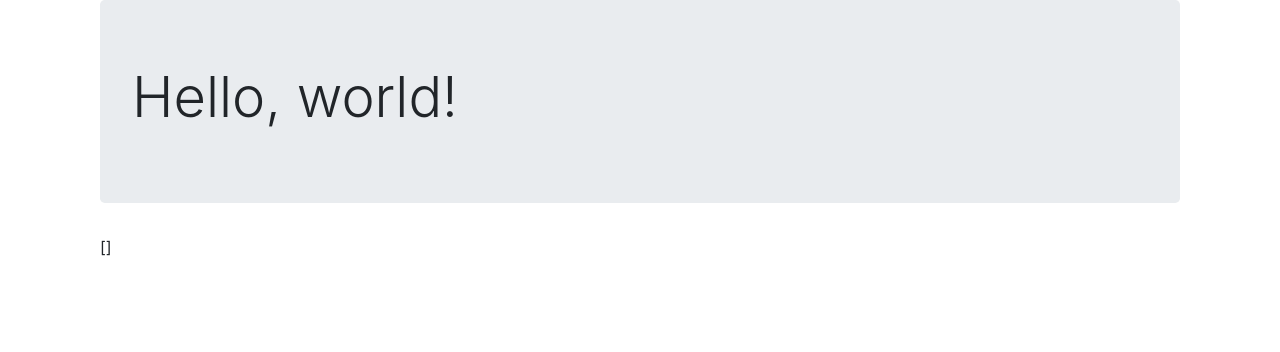
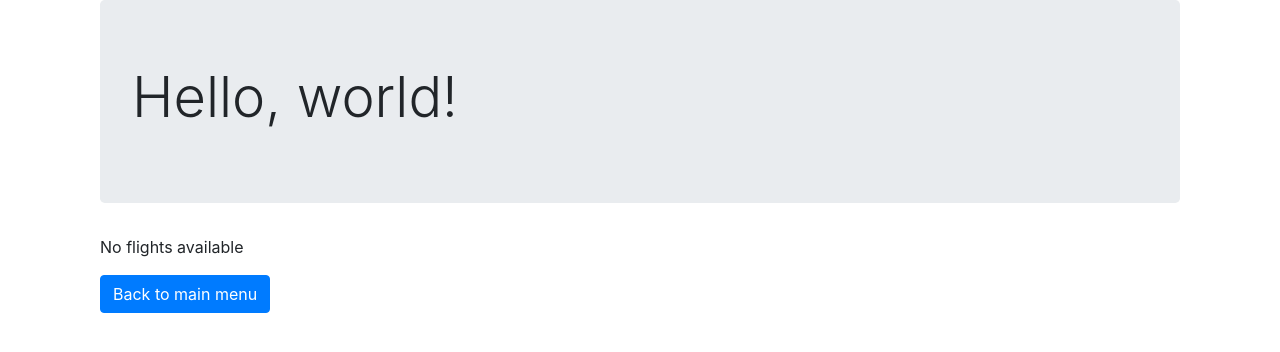
Before and after one commit to geomin76/flightsearcher, an Angular app in the folder frontend/: page /results in a window 1280 px wide. Shown: the top 352 px of the page. Built offline with nearby package versions, Linux system fonts and the light colour scheme.

Commit message:
flight array size checker

```diff
--- a/frontend/src/app/query/query.component.ts
+++ b/frontend/src/app/query/query.component.ts
@@ -15,13 +15,11 @@ export class QueryComponent implements OnInit {
 
   constructor(private dataService : DatarequestService, private router: Router) { }
 
-  // public gps = [];
 
   ngOnInit(): void {
-    // this.gps = this._locationService.getLocation();
-    // console.log(this.gps);
   }
 
+  //need loading screen
   onSubmit() {
     // console.log(this.searchModel);
     this.dataService.getFlights("-77.018727", "38.859887", this.searchModel.destination, this.searchModel.time).subscribe((data: any[]) => {
--- a/frontend/src/app/results/results.component.html
+++ b/frontend/src/app/results/results.component.html
@@ -3,6 +3,16 @@
         <h1 class="display-4">Hello, world!</h1>
     </div>
     <div class="xl-12 lg-12 md-12 sm-12">
-        {{flights | json}}
+        <div *ngIf="flights.length > 0; then thenBlock; else elseBlock">
+        </div>
+        <ng-template #thenBlock>
+            <ul *ngFor = "let flight of flights">
+                <li>Price: {{flight.price}} | Date: {{flight.outbound}} - {{flight.inbound}}</li>
+            </ul>
+        </ng-template>
+        <ng-template #elseBlock>
+            <p>No flights available</p>
+        </ng-template>
     </div>
+    <button class="btn btn-primary" routerLink="/query">Back to main menu</button>
 </div>
```
